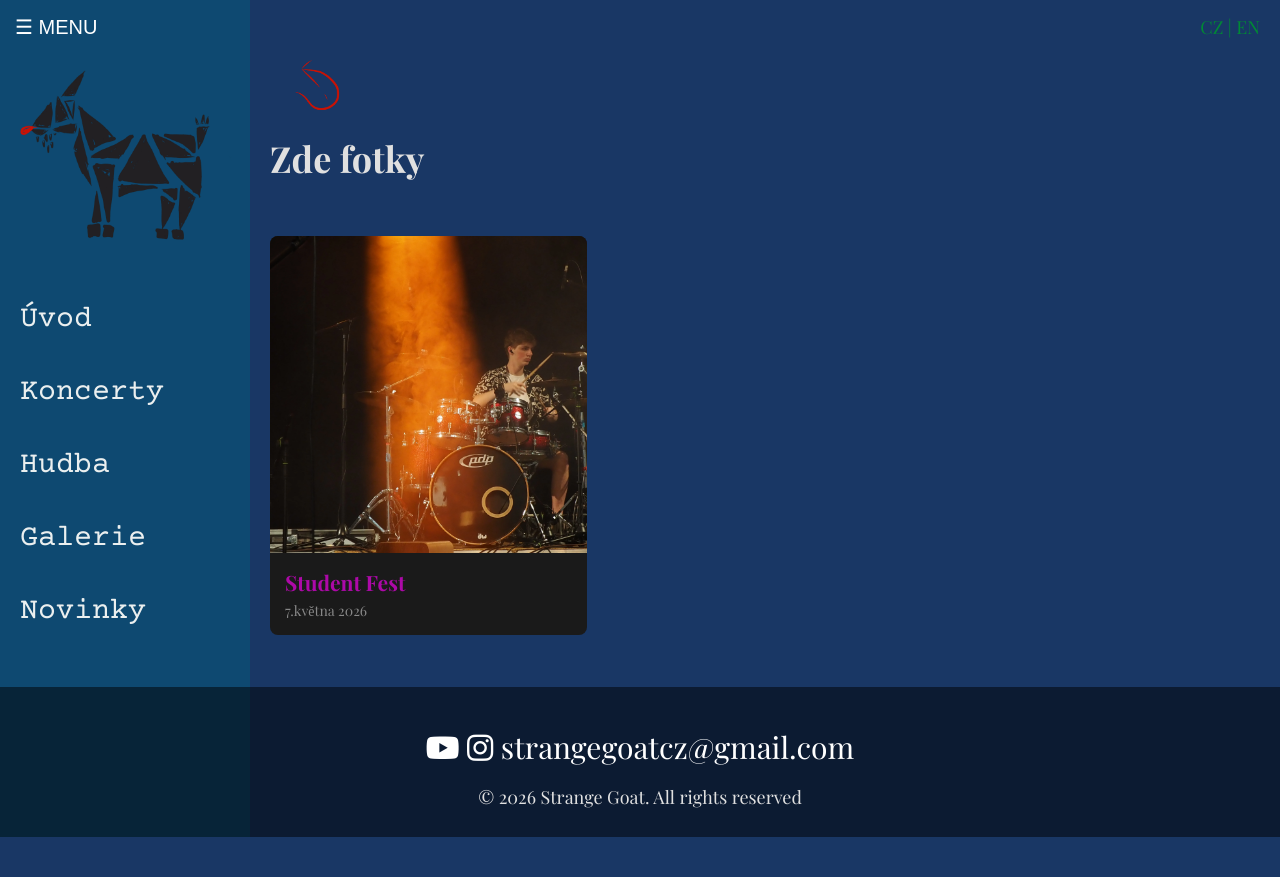
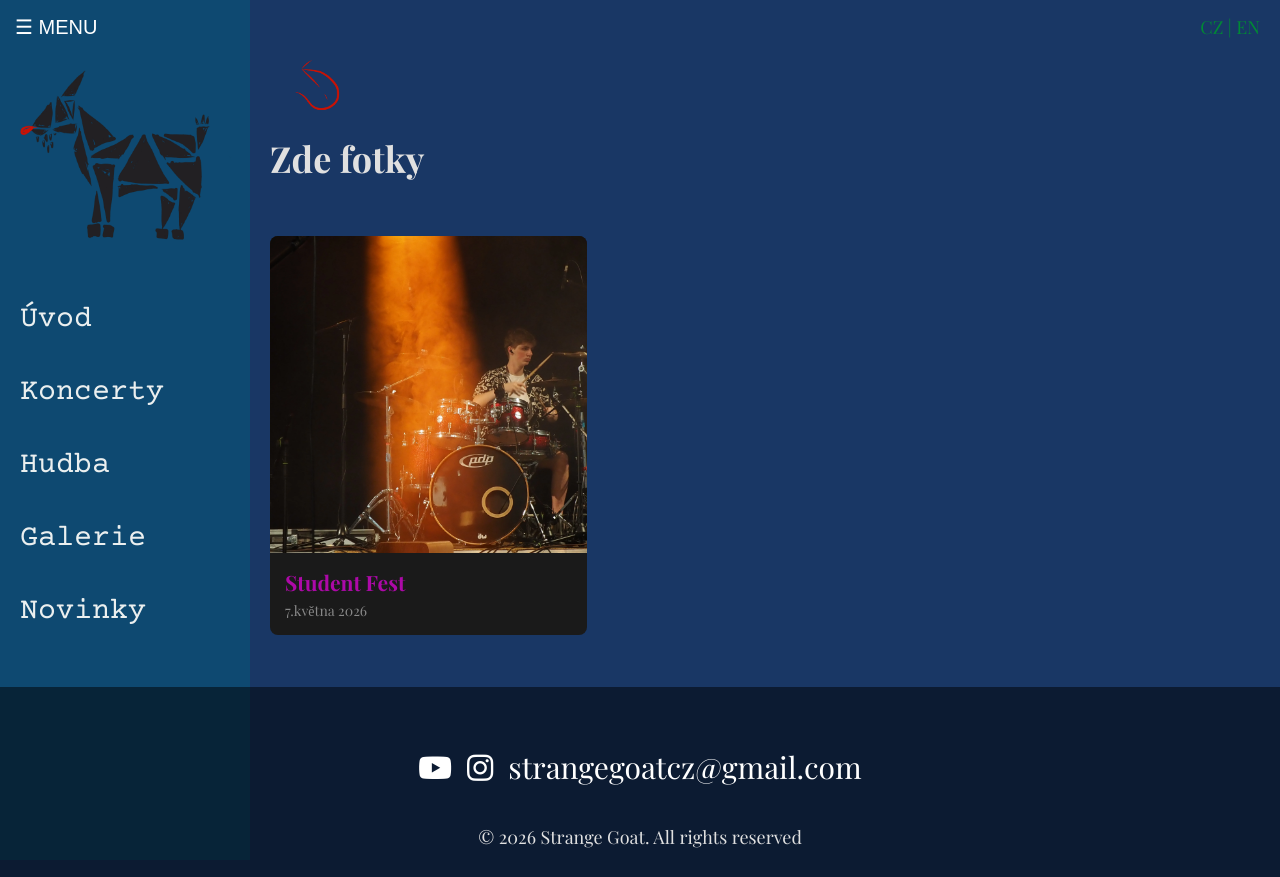
Before and after one commit to xsedlaj00/Web-for-StrangeGoat, a Flask app: page /galerie in a window 1280 px wide. Before the commit the page ends 837 px from the top, so only its background shows below. Run offline with Flask 3, Linux system fonts and the light colour scheme; some web fonts are replaced.

Commit message:
style: Aktualizace sociálních ikon s flexboxem a hover efektem
Co-authored-by: aider (ollama_chat/qwen3:8b) <aider@aider.chat>

```diff
--- a/static/style.css
+++ b/static/style.css
@@ -381,12 +381,25 @@ body.stranka-koncerty {
     background-color: rgba(0, 0, 0, 0.5);
 }
 
+.socialni-ikony {
+    display: flex;
+    justify-content: center;
+    align-items: center;
+    flex-wrap: wrap;
+    gap: 1.5rem; /* 15px */
+    margin: 2rem 0; /* 20px */
+}
+
 .socialni-ikony a {
     color: white;
     font-size: 3rem; /* 30px */
-    margin: 0 0rem;  /* 15px */
-    transition: color 0.3s;
+    transition: color 0.3s, transform 0.2s;
     text-decoration: none;
+}
+
+.socialni-ikony a:hover {
+    color: rgba(220, 4, 213, 0.8);
+    transform: scale(1.2);
 }
 
 .album-detail-mrizka {
```
